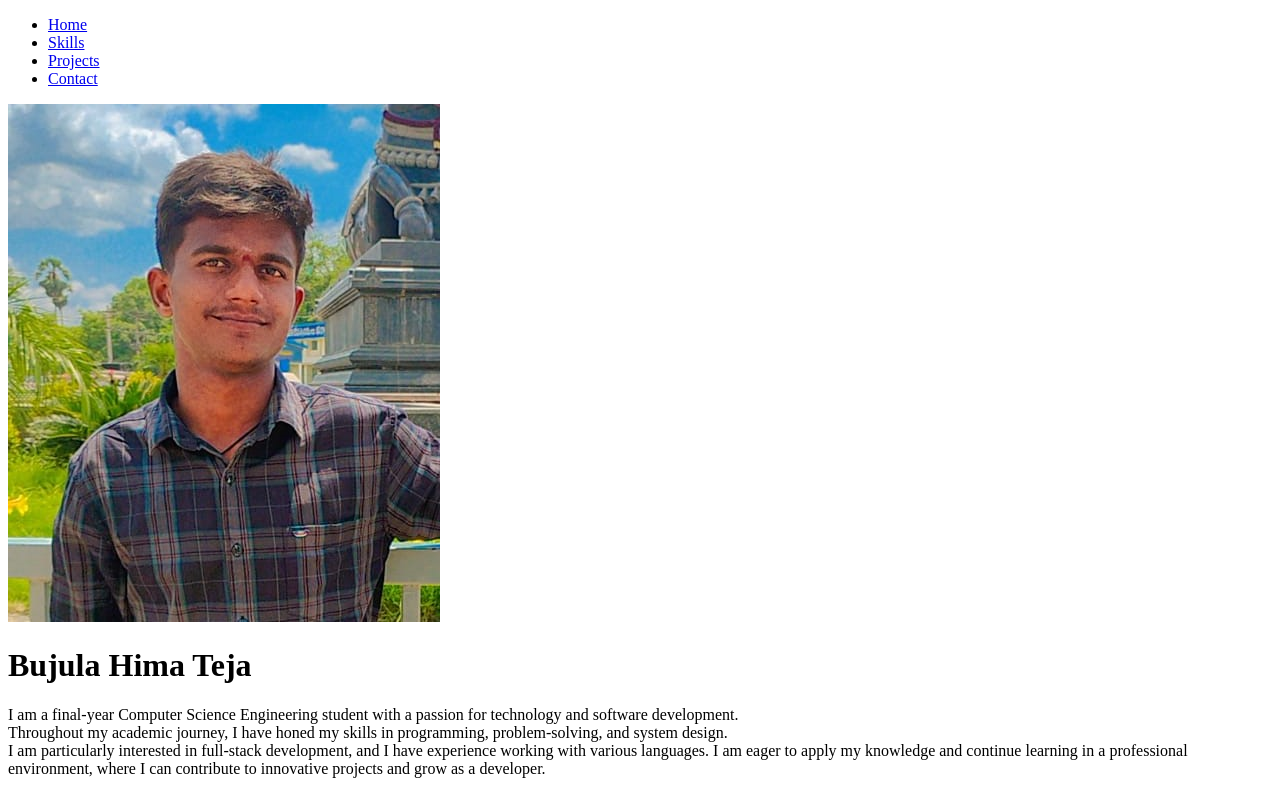
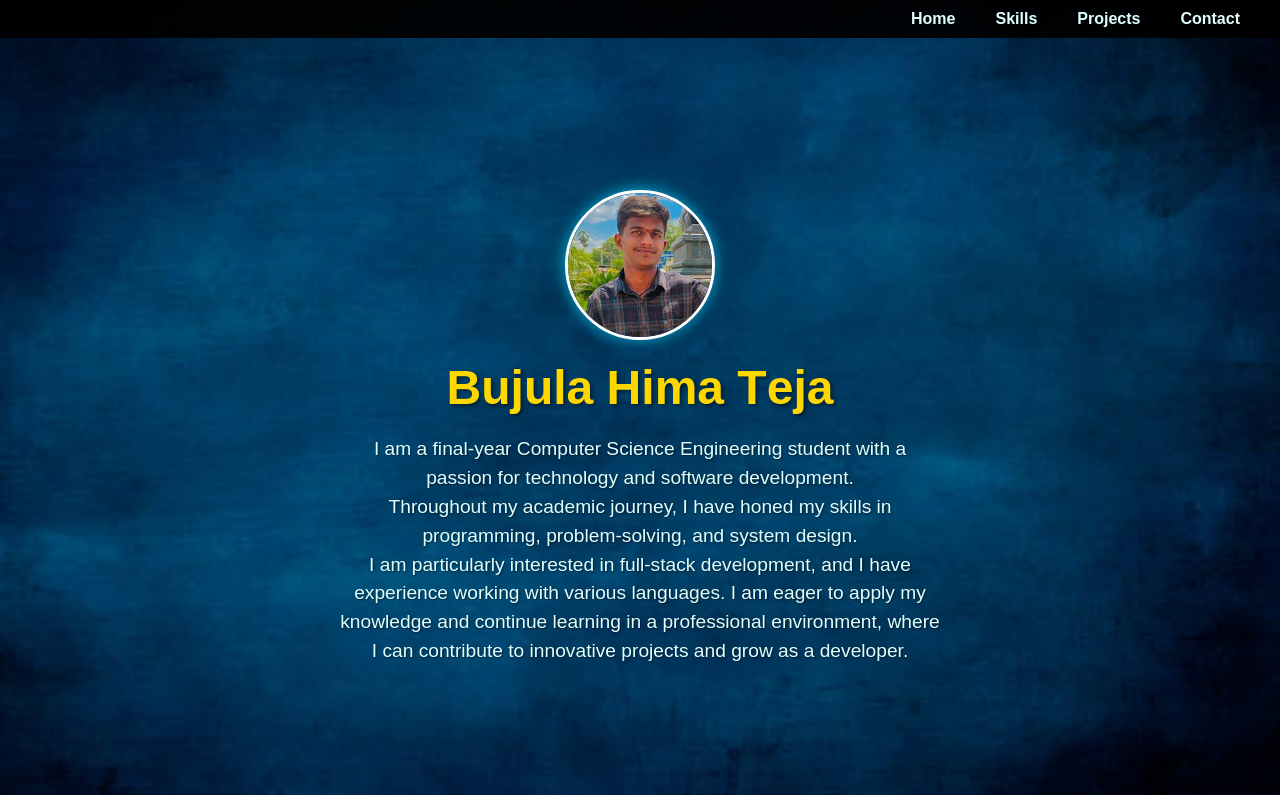
Before and after one commit to Himateja-2004/port, a plain HTML site: page index.html in a window 1280 px wide. Shown: the top 795 px of the page. Drawn offline with Linux system fonts and the light colour scheme.

Commit message:
Update index.html

```diff
--- a/index.html
+++ b/index.html
@@ -4,7 +4,7 @@
     <meta charset="UTF-8">
     <meta name="viewport" content="width=device-width, initial-scale=1.0">
     <title>My Portfolio</title>
-    <link rel="stylesheet" href="teja.css">
+    <link rel="stylesheet" href="style.css">
     <link rel="stylesheet" href="https://cdnjs.cloudflare.com/ajax/libs/font-awesome/6.0.0-beta3/css/all.min.css">
 </head>
 <body>
```
